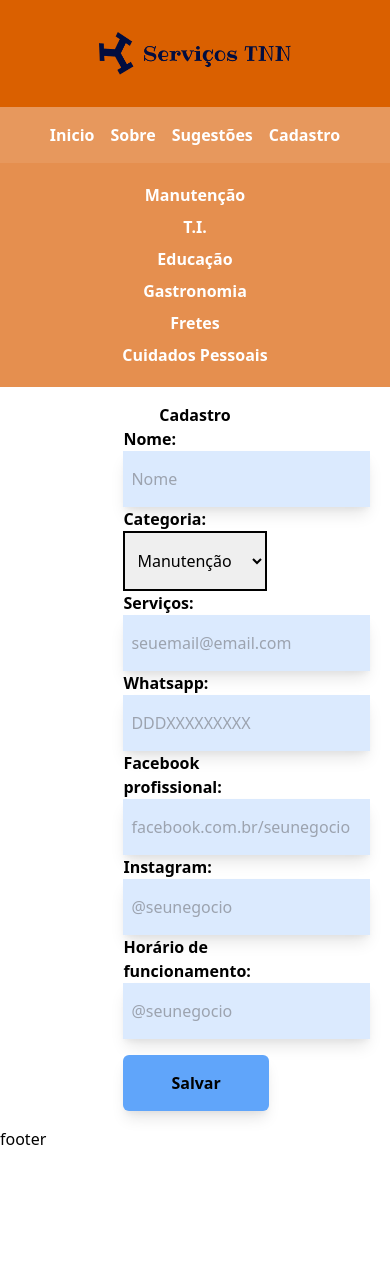
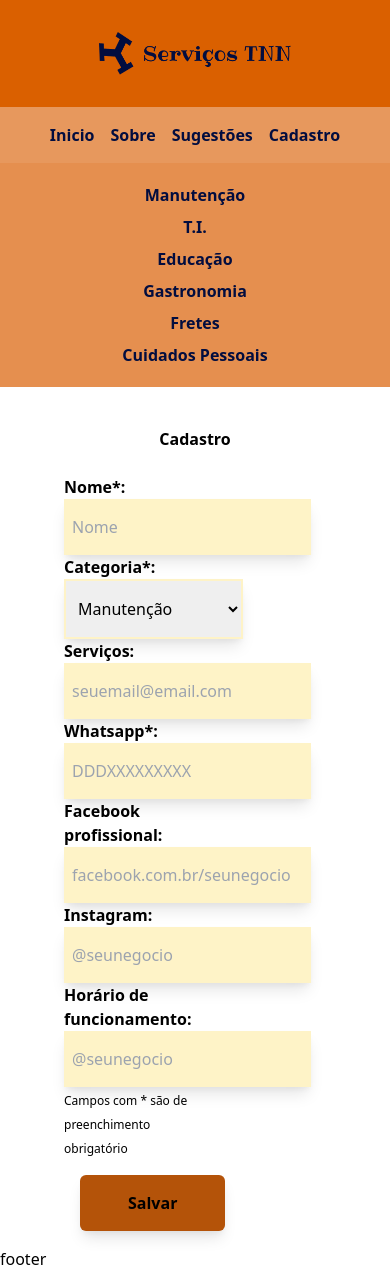
Before and after one commit to PedroEmilio98/servicostnn, a Next.js app: page /cadastro in a window 390 px wide. Before the commit the page ends 1151 px from the top, so only its background shows below. Built offline with nearby package versions, Linux system fonts and the light colour scheme.

Commit message:
responsividade completa. Tela de nenhum serviço feita. Tela de cadastro concuido feita

```diff
--- a/components/header/style.module.css
+++ b/components/header/style.module.css
@@ -16,10 +16,12 @@
 }
 
 .linksuperior{
-    @apply hover:underline text-white font-semibold mx-8
+    color: #020D3F;
+    @apply hover:underline  font-semibold mx-8
 }
 .links{
-    @apply hover:underline text-white font-semibold mx-8
+    color: #020D3F;
+    @apply hover:underline  font-semibold mx-8
 }
 }
 @media only screen and (max-width: 900px){
@@ -36,10 +38,12 @@
         @apply p-4  drop-shadow-lg text-left;
     }
     .linksuperior{
-        @apply hover:underline text-white font-semibold inline p-2
+        color: #020D3F;
+        @apply hover:underline  font-semibold inline p-2
     }
     .links{
-        @apply hover:underline text-white font-semibold px-4 py-1 block text-center
+        color: #020D3F;
+        @apply hover:underline  font-semibold px-4 py-1 block text-center md:inline
     }
 
 }
--- a/pages/cadastro.js
+++ b/pages/cadastro.js
@@ -39,14 +39,14 @@ const Cadastro = () => {
         }))
     }
     return (
-        <div className='mx-auto text-center p-4 md:w-2/5 lg:w-2/5'>
-            <h1 className='font-bold'>Cadastro</h1>
-            {!sucess && <div className='w-2/5 lg:w-1/2 md:w-1/2  mx-auto'>
-                <div className='mx-auto text-left'>
-                    <label className='font-bold '>Nome:</label>
-                    <input type='text' className='bg-blue-100 block shadow-lg rouded py-4 px-2 lg:px-20 md:px-12' placeholder='Nome' name='Nome' onChange={onChange} value={form.Nome} />
-                    <label className='font-bold '>Categoria:</label>
-                    <select className=' block rouded border-2 border-black py-4 px-2 w-full lg:px-20 md:px-12' name='Categoria' onChange={onChange} value={form.Categoria}>
+        <div className='mx-auto text-center p-4 md:w-3/5 lg:w-2/5'>
+            <h1 className='font-bold p-6'>Cadastro</h1>
+            {!sucess && <div className='w-2/5 lg:w-1/2 md:w-1/2 ml-12 lg:ml-24'>
+                <div className='mx-auto text-left lg:w-80'>
+                    <label className='font-bold '>Nome*:</label>
+                    <input type='text' className=' bg-yellow-100 block shadow-lg rouded py-4 px-2 lg:px-20 md:px-12' placeholder='Nome' name='Nome' onChange={onChange} value={form.Nome} />
+                    <label className='font-bold '>Categoria*:</label>
+                    <select className=' block rouded border-2 border-yellow-100 py-4 shadow-lg px-2 lg:w-80 md:w-64' name='Categoria' onChange={onChange} value={form.Categoria}>
                         {categorias.map(categoria => {
                             return (
                                 <option value={categoria}>{categoria}</option>
@@ -54,24 +54,27 @@ const Cadastro = () => {
                         })}
                     </select>
                     <label className='font-bold'>Serviços:</label>
-                    <input type='text' className='bg-blue-100 block shadow-lg rouded py-4  px-2 lg:px-20 md:px-12' placeholder='seuemail@email.com' name='Servicos' onChange={onChange} value={form.Servicos} />
-                    <label className='font-bold'>Whatsapp:</label>
-                    <input type='text' className='bg-blue-100 block shadow-lg rouded py-4  px-2 lg:px-20 md:px-12' placeholder='DDDXXXXXXXXX' name='Whatsapp' onChange={onChange} value={form.Whatsapp} />
+                    <input type='text' className='bg-yellow-100 block shadow-lg rouded py-4  px-2 lg:px-20 md:px-12' placeholder='seuemail@email.com' name='Servicos' onChange={onChange} value={form.Servicos} />
+                    <label className='font-bold'>Whatsapp*:</label>
+                    <input type='text' className='bg-yellow-100 block shadow-lg rouded py-4  px-2 lg:px-20 md:px-12' placeholder='DDDXXXXXXXXX' name='Whatsapp' onChange={onChange} value={form.Whatsapp} />
                     <label className='font-bold'>Facebook profissional:</label>
-                    <input type='text' className='bg-blue-100 block shadow-lg rouded py-4  px-2 lg:px-20 md:px-12' placeholder='facebook.com.br/seunegocio' name='Facebook' onChange={onChange} value={form.Facebook} />
+                    <input type='text' className='bg-yellow-100 block shadow-lg rouded py-4  px-2 lg:px-20 md:px-12' placeholder='facebook.com.br/seunegocio' name='Facebook' onChange={onChange} value={form.Facebook} />
                     <label className='font-bold'>Instagram:</label>
-                    <input type='text' className='bg-blue-100 block shadow-lg rouded py-4   px-2 lg:px-20 md:px-12' placeholder='@seunegocio' name='Instagram' onChange={onChange} value={form.Instagram} />
+                    <input type='text' className='bg-yellow-100 block shadow-lg rouded py-4   px-2 lg:px-20 md:px-12' placeholder='@seunegocio' name='Instagram' onChange={onChange} value={form.Instagram} />
                     <label className='font-bold'>Horário de funcionamento:</label>
-                    <input type='text' className='bg-blue-100 block shadow-lg rouded py-4   px-2 lg:px-20 md:px-12' placeholder='@seunegocio' name='horarioFuncionamento' onChange={onChange} value={form.horarioFuncionamento} />
+                    <input type='text' className='bg-yellow-100 block shadow-lg rouded py-4   px-2 lg:px-20 md:px-12' placeholder='@seunegocio' name='horarioFuncionamento' onChange={onChange} value={form.horarioFuncionamento} />
+                    <span className='w-full text-xs inline'>Campos com * são de preenchimento obrigatório</span>
 
-
-                    <button className="bg-blue-400 mt-4 py-4 px-12 font-bold rounded-md shadow-lg" onClick={cadastrar}>Salvar</button>
+                    <button className=" bg-yellow-700 mt-4 ml-4 lg:ml-24 py-4 px-12 font-bold rounded-md shadow-lg" onClick={cadastrar}>Salvar</button>
                 </div>
             </div>}
             {
                 sucess &&
-                <div>
-                    Cadastro realizado com sucesso
+                <div className='m-auto w-full text-center text-sm  py-8 lg:px-2 mt-4 lg:text-base  border-2 border-yellow-900'>
+                    <p className='pb-4'>Cadastro realizado com sucesso!</p>
+                    <p>Atenção:</p>
+                    <p className='pb-4'>Todos os cadastros passam por uma avaliação antes de irem ao ar.</p>
+                    <p>Caso seu cadastro não esteja no ar em até 72 horas, favor entrar em contato através da página "Sugestões".</p>
                 </div>
             }
         </div >)
--- a/pages/cuidados.js
+++ b/pages/cuidados.js
@@ -72,8 +72,9 @@ const index = ({ servicos }) => {
             }
 
             {!servicos[0] &&
-                <div>
-                    Nenhum serviço cadastrado nesta categoria ainda. Clique em cadastrar para cadastrar um novo serviço!
+                <div className={style.painelSemCadastro}>
+                    <p>Nenhum serviço cadastrado nesta categoria ainda. </p>
+                    <p>Clique em cadastro para inserir um novo serviço!</p>
                 </div>
             }
         </div >
--- a/pages/educacao.js
+++ b/pages/educacao.js
@@ -72,8 +72,9 @@ const index = ({ servicos }) => {
             }
 
             {!servicos[0] &&
-                <div>
-                    Nenhum serviço cadastrado nesta categoria ainda. Clique em cadastrar para cadastrar um novo serviço!
+                <div className={style.painelSemCadastro}>
+                    <p>Nenhum serviço cadastrado nesta categoria ainda. </p>
+                    <p>Clique em cadastro para inserir um novo serviço!</p>
                 </div>
             }
         </div >
--- a/pages/fretes.js
+++ b/pages/fretes.js
@@ -72,8 +72,9 @@ const index = ({ servicos }) => {
             }
 
             {!servicos[0] &&
-                <div>
-                    Nenhum serviço cadastrado nesta categoria ainda. Clique em cadastrar para cadastrar um novo serviço!
+                <div className={style.painelSemCadastro}>
+                    <p>Nenhum serviço cadastrado nesta categoria ainda. </p>
+                    <p>Clique em cadastro para inserir um novo serviço!</p>
                 </div>
             }
         </div >
--- a/pages/gastronomia.js
+++ b/pages/gastronomia.js
@@ -72,8 +72,9 @@ const index = ({ servicos }) => {
             }
 
             {!servicos[0] &&
-                <div>
-                    Nenhum serviço cadastrado nesta categoria ainda. Clique em cadastrar para cadastrar um novo serviço!
+                <div className={style.painelSemCadastro}>
+                    <p>Nenhum serviço cadastrado nesta categoria ainda. </p>
+                    <p>Clique em cadastro para inserir um novo serviço!</p>
                 </div>
             }
         </div >
--- a/pages/index.js
+++ b/pages/index.js
@@ -72,8 +72,9 @@ const index = ({ servicos }) => {
       }
 
       {!servicos[0] &&
-        <div>
-          Nenhum serviço cadastrado nesta categoria ainda. Clique em cadastrar para cadastrar um novo serviço!
+        <div className={style.painelSemCadastro}>
+          <p>Nenhum serviço cadastrado nesta categoria ainda. </p>
+          <p>Clique em cadastro para inserir um novo serviço!</p>
         </div>
       }
     </div >
--- a/pages/ti.js
+++ b/pages/ti.js
@@ -72,8 +72,9 @@ const index = ({ servicos }) => {
             }
 
             {!servicos[0] &&
-                <div>
-                    Nenhum serviço cadastrado nesta categoria ainda. Clique em cadastrar para cadastrar um novo serviço!
+                <div className={style.painelSemCadastro}>
+                    <p>Nenhum serviço cadastrado nesta categoria ainda. </p>
+                    <p>Clique em cadastro para inserir um novo serviço!</p>
                 </div>
             }
         </div >
```
Also changed, not shown: styles/style.module.css (+8 -0 lines).
